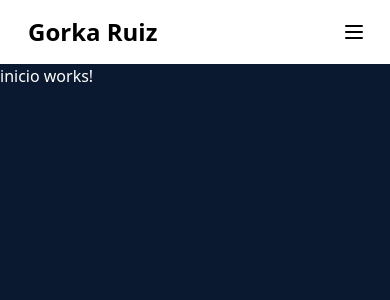
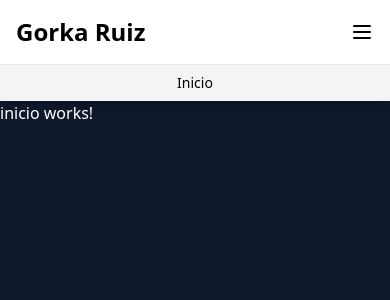
Before and after one commit to Gorka29/portfolio, an Angular app: page /experiencia in a window 390 px wide. Shown: the top 300 px of the page. Built offline with nearby package versions, Linux system fonts and the light colour scheme.

Commit message:
seccion actual en el menu sticky

```diff
--- a/package.json
+++ b/package.json
@@ -22,6 +22,7 @@
     "@angular/router": "^18.0.0",
     "@angular/ssr": "^18.0.5",
     "express": "^4.18.2",
+    "gsap": "^3.12.5",
     "rxjs": "~7.8.0",
     "tslib": "^2.3.0",
     "zone.js": "~0.14.3"
--- a/src/app/app.component.html
+++ b/src/app/app.component.html
@@ -4,7 +4,7 @@
   <div class="contenido">
     <app-inicio id="inicio" style="display: block; min-height: 2000px;"></app-inicio>
     <app-sobre-mi id="sobre-mi" style="display: block; min-height: 2000px;"></app-sobre-mi>
-    <app-experiencia id="experiencia" style="display: block; min-height: 2000px;"></app-experiencia>
+    <app-experiencia id="experiencia"></app-experiencia>
     <app-contacto id="contacto" style="display: block; min-height: 2000px;"></app-contacto>
   </div>
 </div>
--- a/src/app/app.component.scss
+++ b/src/app/app.component.scss
@@ -7,6 +7,6 @@ body, .contenedor-principal {
 }
 
 .contenido {
-  background-color: #0a192f;
+  background-color: #0F172B;
   flex-grow: 1;
 }
--- a/src/app/header/header.component.html
+++ b/src/app/header/header.component.html
@@ -1,6 +1,19 @@
-<header class="p-4 sticky top-0 z-50 bg-white">
-  <nav class="container mx-auto flex justify-between items-center">
-    <h1 class="main-color ml-3 text-2xl font-bold select-none">Gorka Ruiz</h1>
+<header class="sticky top-0 z-50 bg-white shadow-md">
+  <div class="container mx-auto">
+    <nav class="p-4 flex flex-col md:flex-row justify-between items-center">
+      <div class="flex justify-between items-center w-full md:w-auto">
+        <h1 class="main-color text-2xl font-bold select-none">Gorka Ruiz</h1>
+
+        <!-- Botón de hamburguesa para móviles -->
+        <button class="md:hidden relative w-6 h-6 flex items-center justify-center" (click)="toggleMenu()">
+          <svg xmlns="http://www.w3.org/2000/svg" class="h-6 w-6 absolute transition-all duration-300 ease-in-out main-color" [ngClass]="{'opacity-0 rotate-90': menuAbierto, 'opacity-100 rotate-0': !menuAbierto}" fill="none" viewBox="0 0 24 24" stroke="currentColor">
+            <path stroke-linecap="round" stroke-linejoin="round" stroke-width="2" d="M4 6h16M4 12h16M4 18h16" />
+          </svg>
+          <svg xmlns="http://www.w3.org/2000/svg" class="h-6 w-6 absolute transition-all duration-300 ease-in-out main-color" [ngClass]="{'opacity-100 rotate-0': menuAbierto, 'opacity-0 -rotate-90': !menuAbierto}" fill="none" viewBox="0 0 24 24" stroke="currentColor">
+            <path stroke-linecap="round" stroke-linejoin="round" stroke-width="2" d="M6 18L18 6M6 6l12 12" />
+          </svg>
+        </button>
+      </div>
 
       <!-- Menú para pantallas grandes -->
       <ul class="hidden md:flex md:flex-row md:space-x-4">
@@ -9,21 +22,20 @@
         <li><a class="proyectos uppercase texto-principal hover:texto-principal-hover cursor-pointer" (click)="onSectionClick('experiencia')">Experiencia</a></li>
         <li><a class="contacto uppercase texto-principal hover:texto-principal-hover cursor-pointer" (click)="onSectionClick('contacto')">Contacto</a></li>
       </ul>
+    </nav>
 
-    <!-- Botón de hamburguesa para móviles -->
-    <button class="md:hidden relative w-6 h-6 flex items-center justify-center mr-2" (click)="toggleMenu()">
-      <svg xmlns="http://www.w3.org/2000/svg" class="h-6 w-6 absolute transition-all duration-300 ease-in-out main-color" [ngClass]="{'opacity-0 rotate-90': menuAbierto, 'opacity-100 rotate-0': !menuAbierto}" fill="none" viewBox="0 0 24 24" stroke="currentColor">
-        <path stroke-linecap="round" stroke-linejoin="round" stroke-width="2" d="M4 6h16M4 12h16M4 18h16" />
-      </svg>
-      <svg xmlns="http://www.w3.org/2000/svg" class="h-6 w-6 absolute transition-all duration-300 ease-in-out main-color" [ngClass]="{'opacity-100 rotate-0': menuAbierto, 'opacity-0 -rotate-90': !menuAbierto}" fill="none" viewBox="0 0 24 24" stroke="currentColor">
-        <path stroke-linecap="round" stroke-linejoin="round" stroke-width="2" d="M6 18L18 6M6 6l12 12" />
-      </svg>
-    </button>
-  </nav>
+    <!-- Línea separadora y sección actual (solo para móviles) -->
+    <div class="md:hidden">
+      <div class="w-full border-t border-gray-200"></div>
+      <div class="seccion-actual w-full py-2 text-sm font-medium bg-gray-100 text-center">
+        {{ seccionActual }}
+      </div>
+    </div>
+  </div>
 
   <!-- Menú móvil -->
   <div class="md:hidden" [ngClass]="{'hidden': !menuAbierto}">
-    <ul class="mt-2 p-2 space-y-2 pb-4">
+    <ul class="container mx-auto p-4 space-y-2">
       <li><a class="block main-color inicio uppercase py-1 font-roboto text-base cursor-pointer" (click)="onSectionClick('inicio')">Inicio</a></li>
       <li><a class="block main-color sobre-mi uppercase py-1 font-roboto text-base cursor-pointer" (click)="onSectionClick('sobre-mi')">Sobre mí</a></li>
       <li><a class="block main-color proyectos uppercase py-1 font-roboto text-base cursor-pointer" (click)="onSectionClick('experiencia')">Experiencia</a></li>
--- a/src/app/header/header.component.scss
+++ b/src/app/header/header.component.scss
@@ -8,3 +8,16 @@ $main-color-hover: #182545;
 header {
   background-color: white;
 }
+
+.seccion-actual-mobile {
+  color: $main-color;
+  padding: 10px;
+  text-align: center;
+  display: none;
+}
+
+@media (max-width: 768px) {
+  .seccion-actual-mobile {
+    display: block;
+  }
+}
--- a/src/app/header/header.component.ts
+++ b/src/app/header/header.component.ts
@@ -1,6 +1,9 @@
-import { Component, EventEmitter, Output } from '@angular/core';
-import { RouterOutlet, RouterModule } from '@angular/router';
+import { Component, EventEmitter, Output, OnInit } from '@angular/core';
+import { RouterOutlet, RouterModule, Router, NavigationEnd } from '@angular/router';
 import { CommonModule } from '@angular/common';
+import { filter } from 'rxjs/operators';
+import { gsap } from 'gsap';
+import { ScrollTrigger } from 'gsap/ScrollTrigger';
 
 @Component({
   selector: 'app-header',
@@ -9,7 +12,7 @@ import { CommonModule } from '@angular/common';
   templateUrl: './header.component.html',
   styleUrl: './header.component.scss'
 })
-export class HeaderComponent {
+export class HeaderComponent implements OnInit {
 
   menuAbierto: boolean = false;
 
@@ -27,4 +30,57 @@ export class HeaderComponent {
     this.sectionSelected.emit(sectionId);
   }
 
+  seccionActual: string = 'Inicio';
+
+  constructor(private router: Router) {}
+
+  ngOnInit() {
+    this.router.events.pipe(
+      filter(event => event instanceof NavigationEnd)
+    ).subscribe(() => {
+      this.actualizarSeccionActual();
+    });
+    // Estas dos líneas hacen lo siguiente:
+
+    // 1. gsap.registerPlugin(ScrollTrigger);
+    // Esta línea registra el plugin ScrollTrigger con GSAP (GreenSock Animation Platform).
+    // ScrollTrigger es una herramienta poderosa que permite crear animaciones basadas en el scroll.
+    // Al registrarlo, se habilita su uso en toda la aplicación.
+
+    // 2. this.setupScrollTriggers();
+    // Esta línea llama al método setupScrollTriggers() de este componente.
+    // Este método probablemente configura los disparadores de scroll para las diferentes secciones de la página,
+    // permitiendo actualizar la sección actual basándose en la posición del scroll.
+
+    gsap.registerPlugin(ScrollTrigger);
+    this.setupScrollTriggers();
+  }
+
+  actualizarSeccionActual() {
+    const rutaActual = this.router.url.split('/')[1] || 'inicio';
+    this.seccionActual = this.capitalizarPrimeraLetra(rutaActual);
+  }
+
+  setupScrollTriggers() {
+    const secciones = ['inicio', 'sobre-mi', 'experiencia', 'contacto'];
+
+    secciones.forEach(seccion => {
+      ScrollTrigger.create({
+        trigger: `#${seccion}`,
+        start: 'top center',
+        end: 'bottom center',
+        onEnter: () => this.actualizarTextoSeccion(seccion),
+        onEnterBack: () => this.actualizarTextoSeccion(seccion)
+      });
+    });
+  }
+
+  actualizarTextoSeccion(seccion: string) {
+    this.seccionActual = this.capitalizarPrimeraLetra(seccion);
+  }
+
+  capitalizarPrimeraLetra(texto: string): string {
+    return texto.charAt(0).toUpperCase() + texto.slice(1);
+  }
+
 }
```
Also changed, not shown: 1 other file (tests, documents, lock files or other folders). Lines whose indentation alone changed are shown as unchanged.
